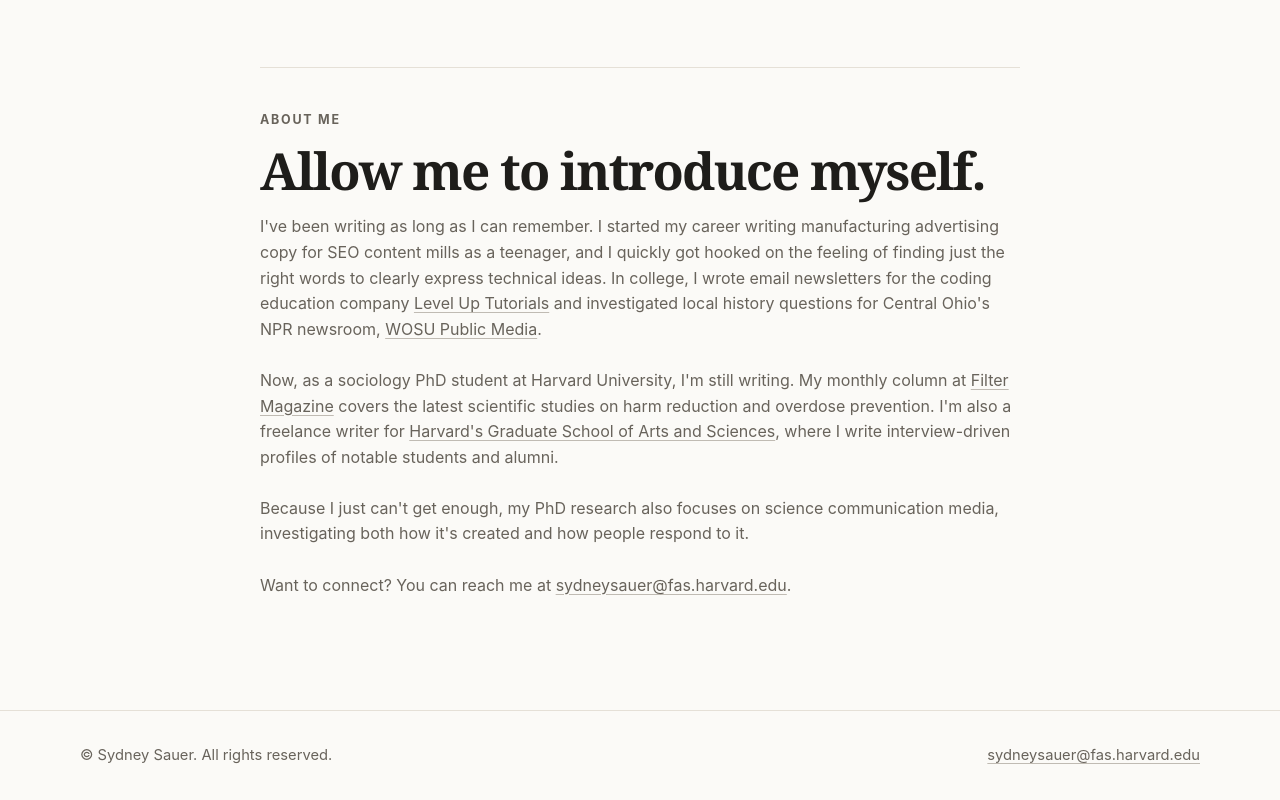
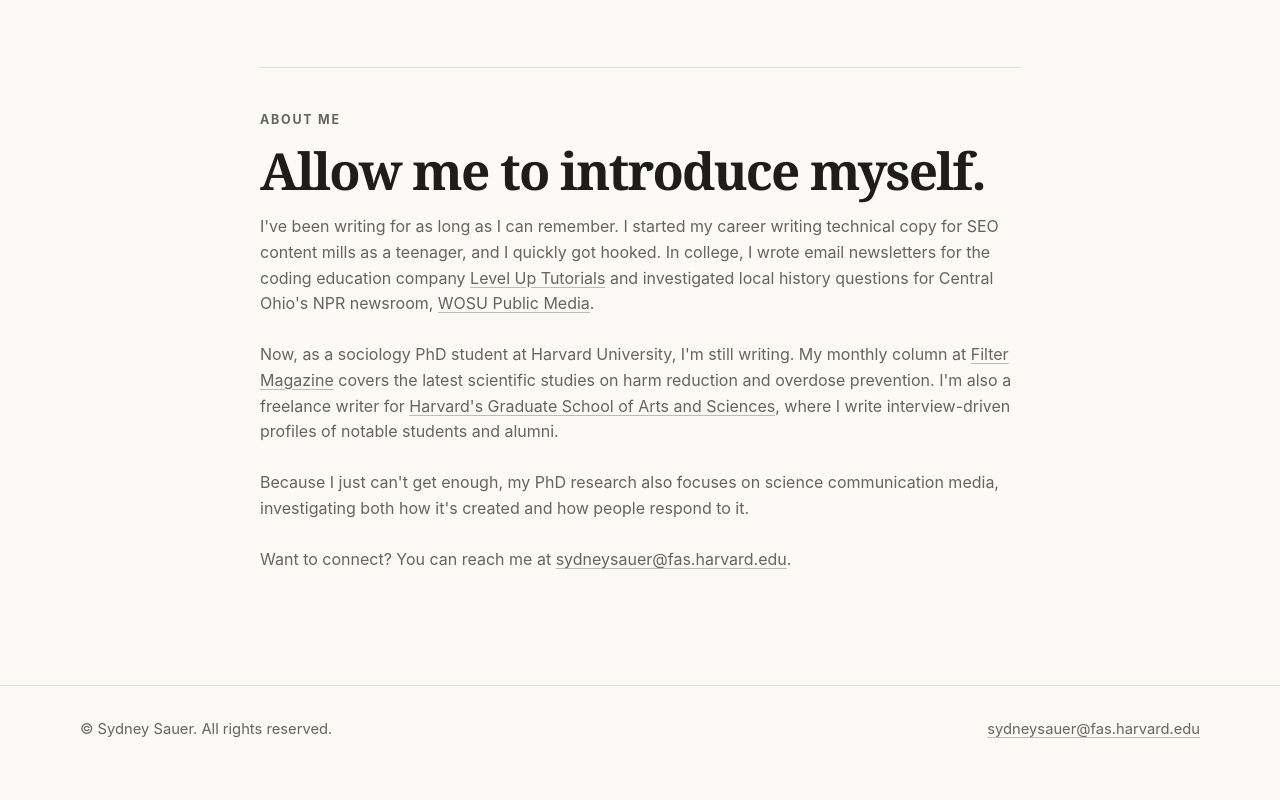
Before and after one commit to sydneysauer/sydneysauer.github.io, an Eleventy site: page src/index.njk in a window 1280 px wide. Shown: the part 2637-3437 px from the top of the page. After the commit the page ends 3412 px from the top, so only its background shows below. Built offline with nearby package versions, Linux system fonts and the light colour scheme; Eleventy itself is replaced by a stand-in of ours; files that its build step writes are made by us from their sources.

Commit message:
Wording fixes to about section

```diff
--- a/src/index.njk
+++ b/src/index.njk
@@ -69,7 +69,7 @@
   <div class="container about-inner">
     <p class="eyebrow">About Me</p>
     <h2 id="about-heading">Allow me to introduce myself.</h2>
-    <p>I've been writing as long as I can remember. I started my career writing manufacturing advertising copy for SEO content mills as a teenager, and I quickly got hooked on the feeling of finding just the right words to clearly express technical ideas. In college, I wrote email newsletters for the coding education company <a href="https://levelup.video/" target="_blank" rel="noopener noreferrer">Level Up Tutorials</a> and investigated local history questions for Central Ohio's NPR newsroom, <a href="https://www.wosu.org/people/sydney-sauer" target="_blank" rel="noopener noreferrer">WOSU Public Media</a>.
+    <p>I've been writing for as long as I can remember. I started my career writing technical copy for SEO content mills as a teenager, and I quickly got hooked. In college, I wrote email newsletters for the coding education company <a href="https://levelup.video/" target="_blank" rel="noopener noreferrer">Level Up Tutorials</a> and investigated local history questions for Central Ohio's NPR newsroom, <a href="https://www.wosu.org/people/sydney-sauer" target="_blank" rel="noopener noreferrer">WOSU Public Media</a>.
     <br><br>
     Now, as a sociology PhD student at Harvard University, I'm still writing. My monthly column at <a href="https://filtermag.org/author/sydney-sauer/" target="_blank" rel="noopener noreferrer">Filter Magazine</a> covers the latest scientific studies on harm reduction and overdose prevention. I'm also a freelance writer for <a href="https://gsas.harvard.edu/news" target="_blank" rel="noopener noreferrer">Harvard's Graduate School of Arts and Sciences</a>, where I write interview-driven profiles of notable students and alumni.
     <br><br>
```
